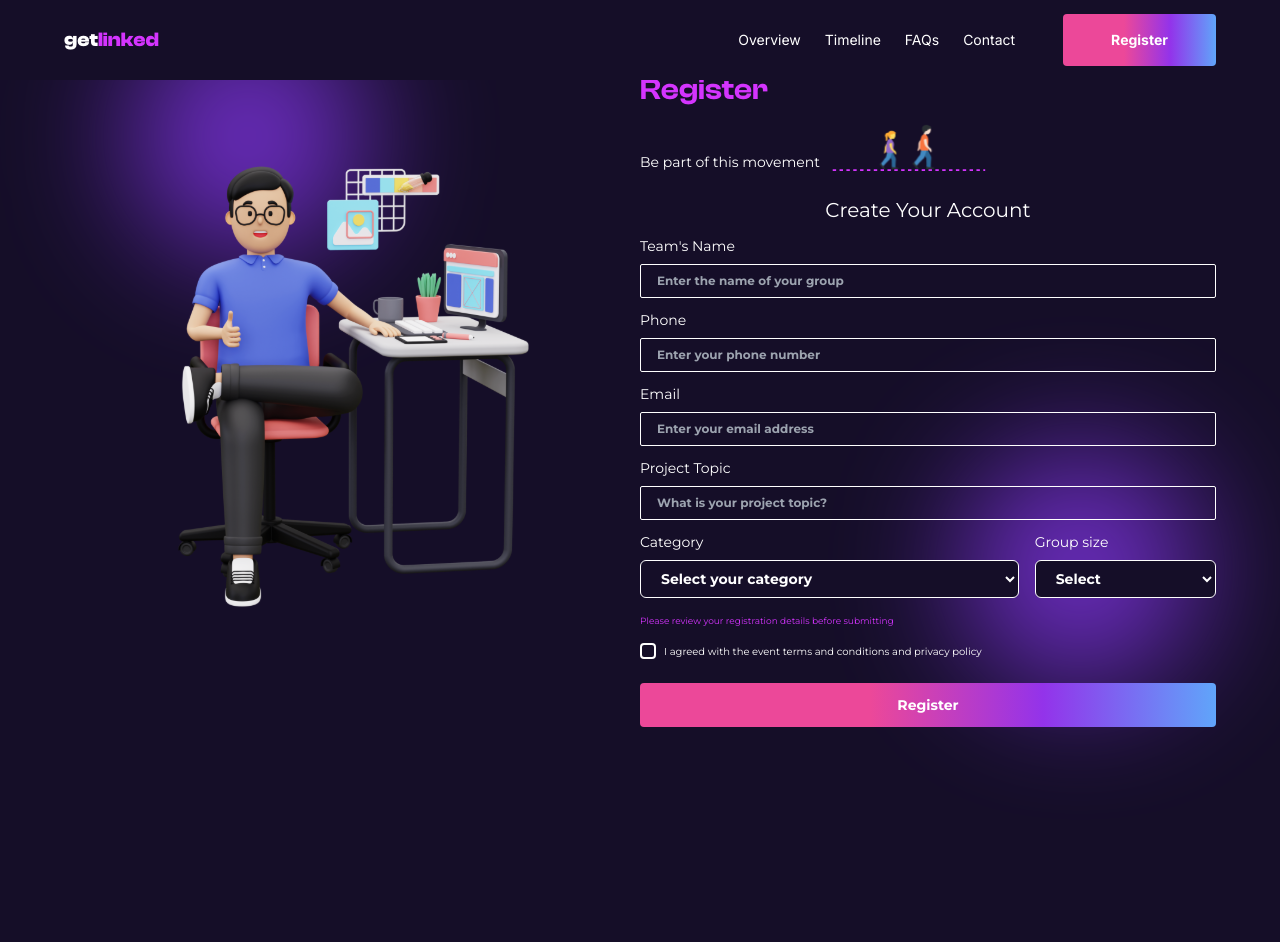
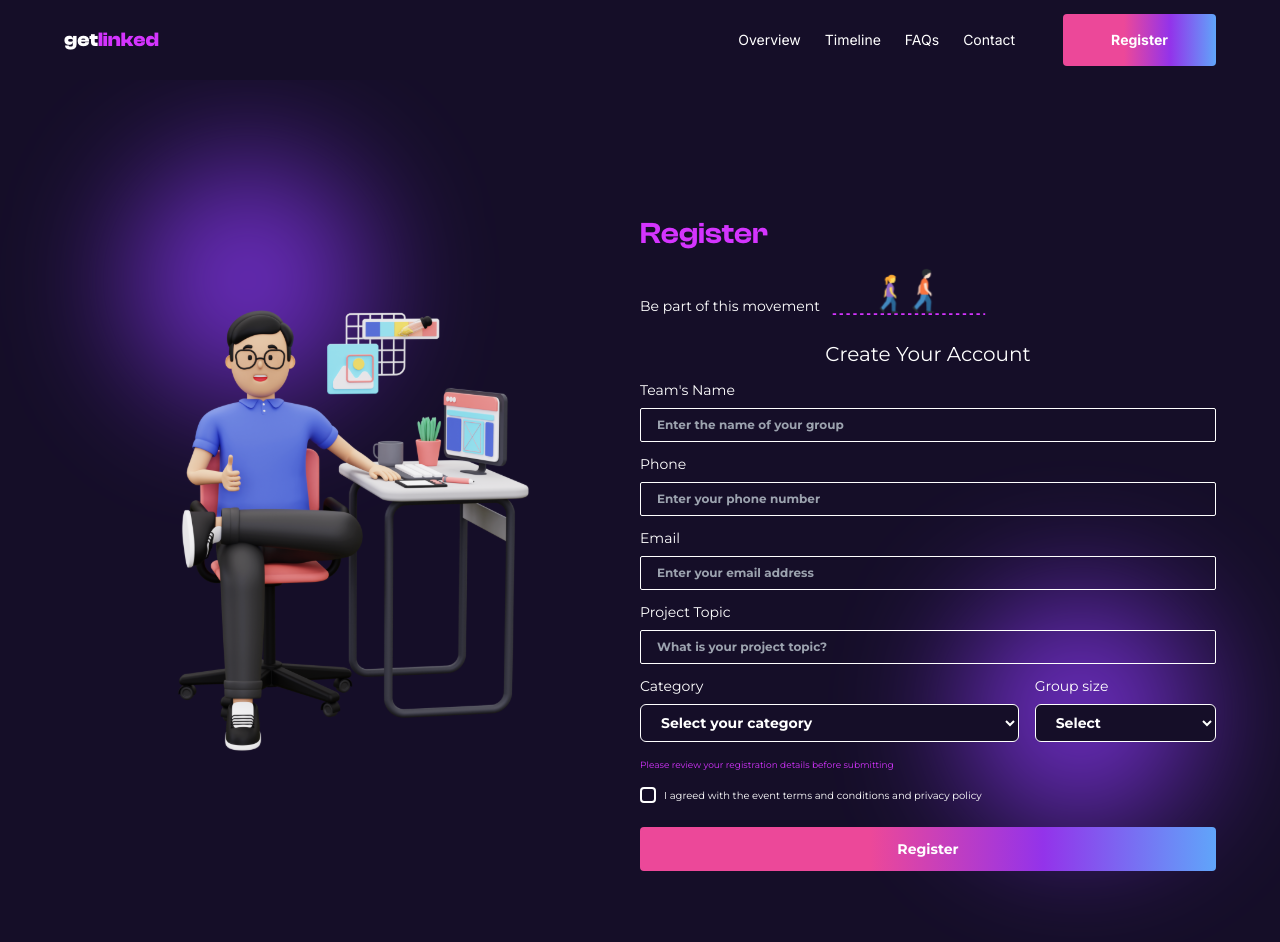
Before and after one commit to Julius-Java/getlinkedHackathon, a Next.js app: page /register in a window 1280 px wide. Shown: the top 942 px of the page. Before the commit the page ends 872 px from the top, so only its background shows below. Built offline with nearby package versions, Linux system fonts and the light colour scheme.

Commit message:
Fix register page height

```diff
--- a/components/register/RegistrationForm.tsx
+++ b/components/register/RegistrationForm.tsx
@@ -99,7 +99,7 @@ const RegistrationForm = () => {
                 returnedData && <Alert alertInfo={returnedData} />
             }
             <div
-                className='max-w-7xl w-[90%] mx-auto relative min-h-screen h-full pt-2 my-4 mb-14'
+                className='max-w-7xl w-[90%] mx-auto relative min-h-screen h-full pt-2 my-4 mb-14 md:mt-30 lg:mt-40'
             >
                 <h2
                     style={clashDisplaySemibold.style}
--- a/pages/register.tsx
+++ b/pages/register.tsx
@@ -2,9 +2,12 @@ import React from 'react'
 import Navbar from '@/components/shared/Navbar'
 import BgGradient from '@/components/shared/BgGradient'
 import RegistrationForm from '@/components/register/RegistrationForm'
+import TransitionEffect from '@/components/shared/TransitionEffect'
 
 const register = () => {
     return (
+        <>
+            <TransitionEffect />
             <div
                 className='relative'
             >
@@ -18,6 +21,7 @@ const register = () => {
                     <RegistrationForm />
                 </main>
             </div>
+        </>
     )
 }
 
```
Lines whose indentation alone changed are shown as unchanged.
